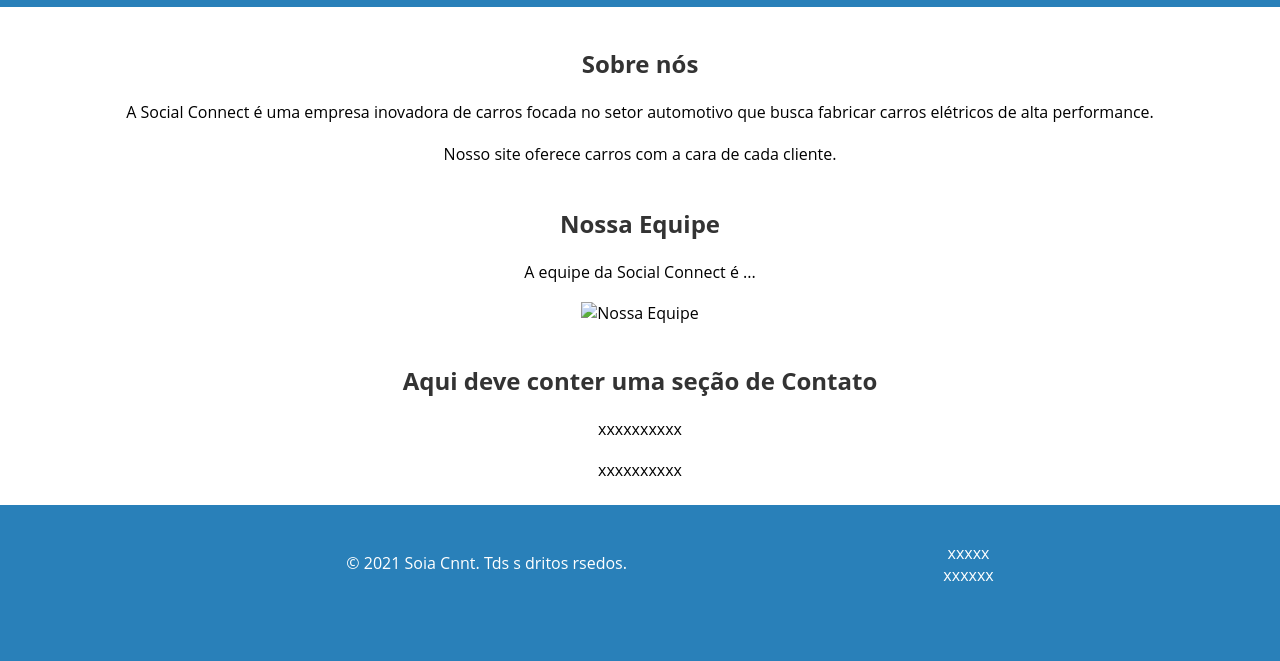
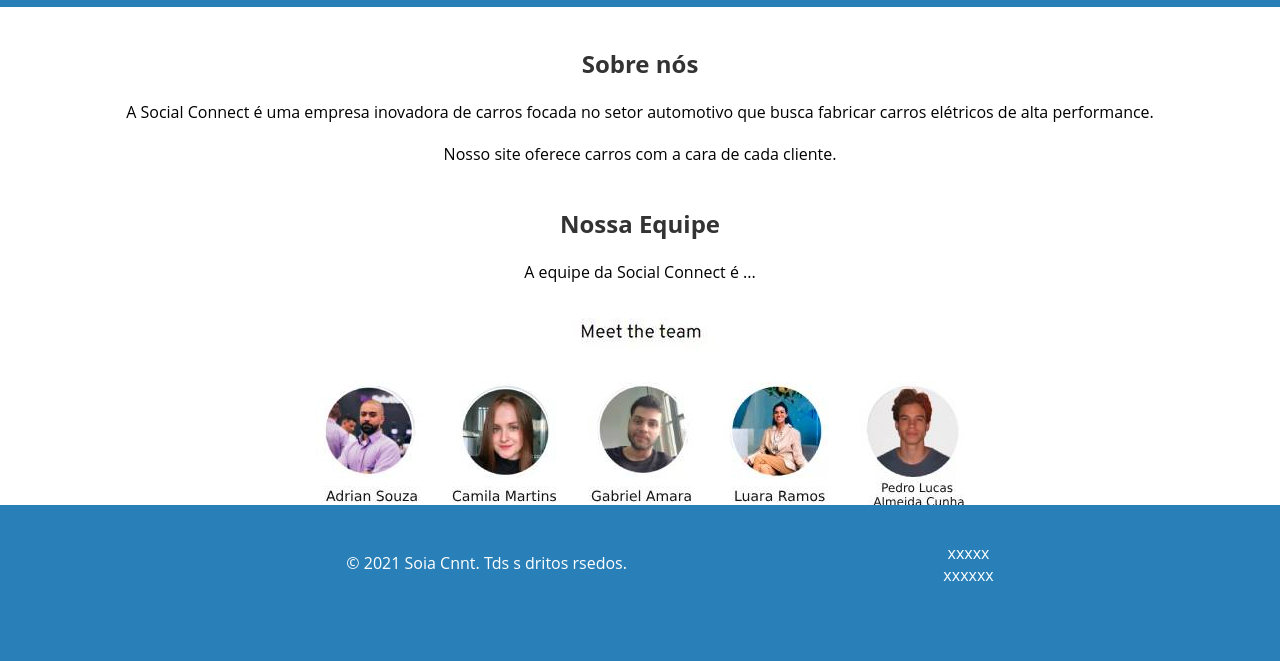
Before and after one commit to gabrielamara98/CP1-WebDev, a plain HTML site: page index.html in a window 1280 px wide. Shown: the part 137-798 px from the top of the page. Drawn offline with Linux system fonts and the light colour scheme.

```diff
--- a/index.html
+++ b/index.html
@@ -100,7 +100,7 @@
         <section>
             <h2>Nossa Equipe</h2>
             <p>A equipe da Social Connect é ...</p>
-            <img src="imagens/equipe.jpg" alt="Nossa Equipe">
+            <img src="imagens/meet_the_team.jpg" alt="Nossa Equipe">
         </section>
         <section>
             <h2>Aqui deve conter uma seção de Contato</h2>
```
Also changed, not shown: imagens/meet_the_team.jpg (added).
